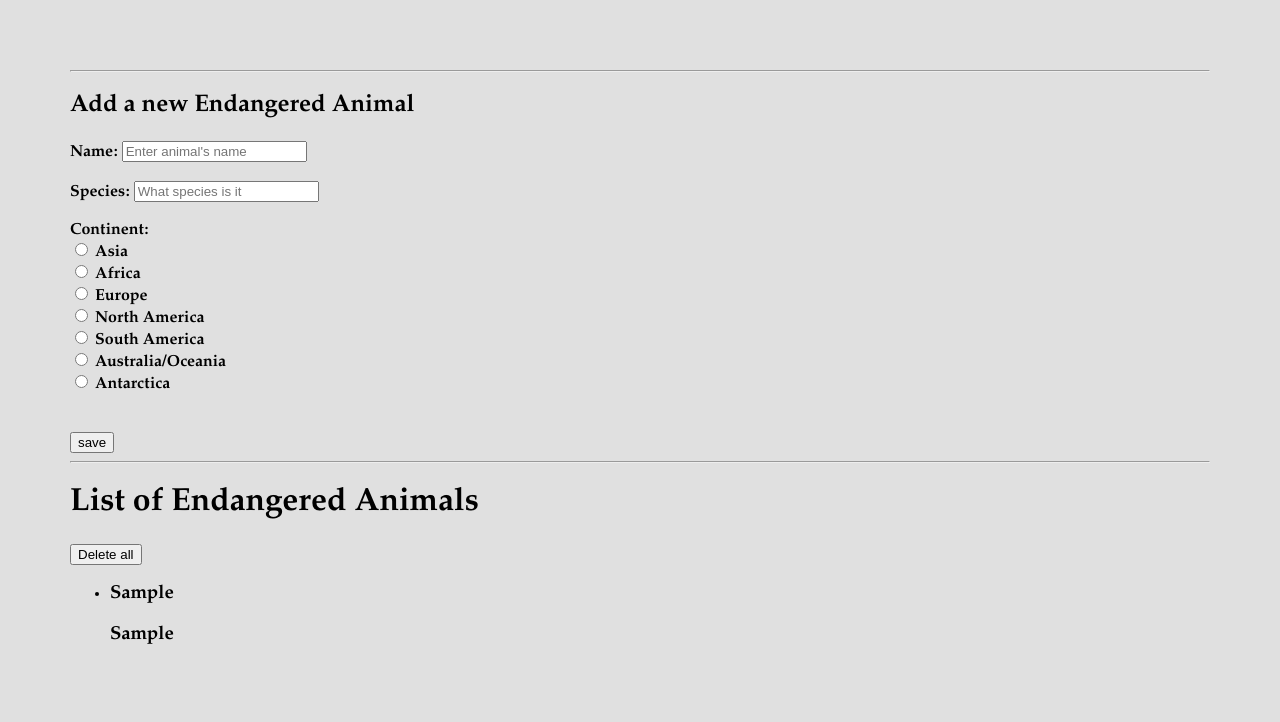
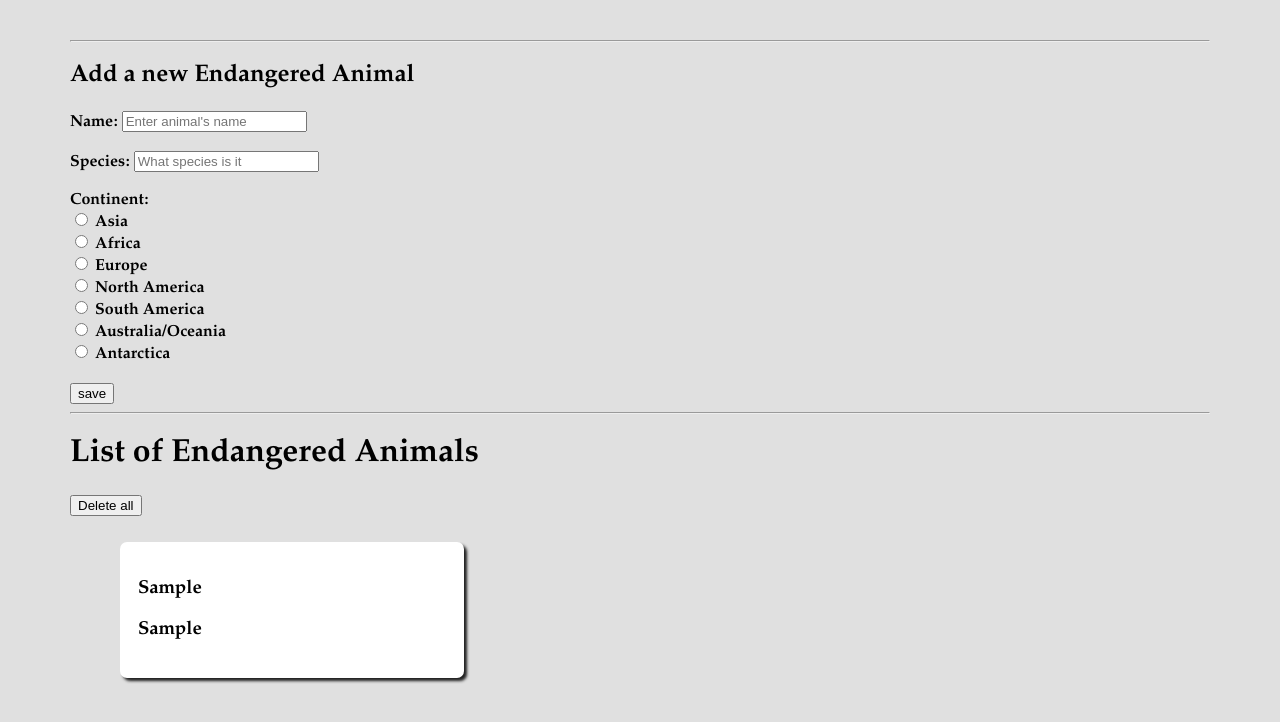
Before and after one commit to Minta-Ra/wk06_d5_JS_DOM_HW, a plain HTML site: page index.html in a window 1280 px wide. Both pictures are taken after typing "Sample", "Sample" into the empty fields and a click on the input "save". Drawn offline with Linux system fonts and the light colour scheme.

Commit message:
Add css and readme

```diff
--- a/css/style.css
+++ b/css/style.css
@@ -1,6 +1,16 @@
 body {
     font-family: Palatino;
     font-weight: bold;
-    margin: 70px;
+    margin: 40px 70px;
     background-color: rgb(224, 224, 224);
   }
+
+  #animal-list > li {
+    display: inline-block;
+    width: 28%;
+    background-color: rgb(255, 255, 255);
+    padding: 18px;
+    margin: 10px;
+    border-radius: 7px;
+    box-shadow: 3px 3px 3px rgb(32, 32, 32);
+  }
--- a/index.html
+++ b/index.html
@@ -17,8 +17,9 @@
         <hr>
         <h2>Add a new Endangered Animal</h2>
 
-        <form action="" id="new-animal-form">
+        <form id="new-animal-form">
 
+            <!-- Input form -->
             <div>
                 <label for="name">Name:</label>
                 <input type="text" placeholder="Enter animal's name" id="name" required>
@@ -30,6 +31,7 @@
             </div>
             <br>
 
+            <!-- Radio buttons for continent -->
             <div>
                 <label for="continent">Continent:</label>
 
@@ -63,7 +65,7 @@
                 <div>
             </div>
 
-            <br><br>
+            <br>
             <div>
                 <input type="submit" value="save">
             </div>
```
Also changed, not shown: screenshots/1.png (added), screenshots/2.png (added), screenshots/3.png (added), 1 other file.
